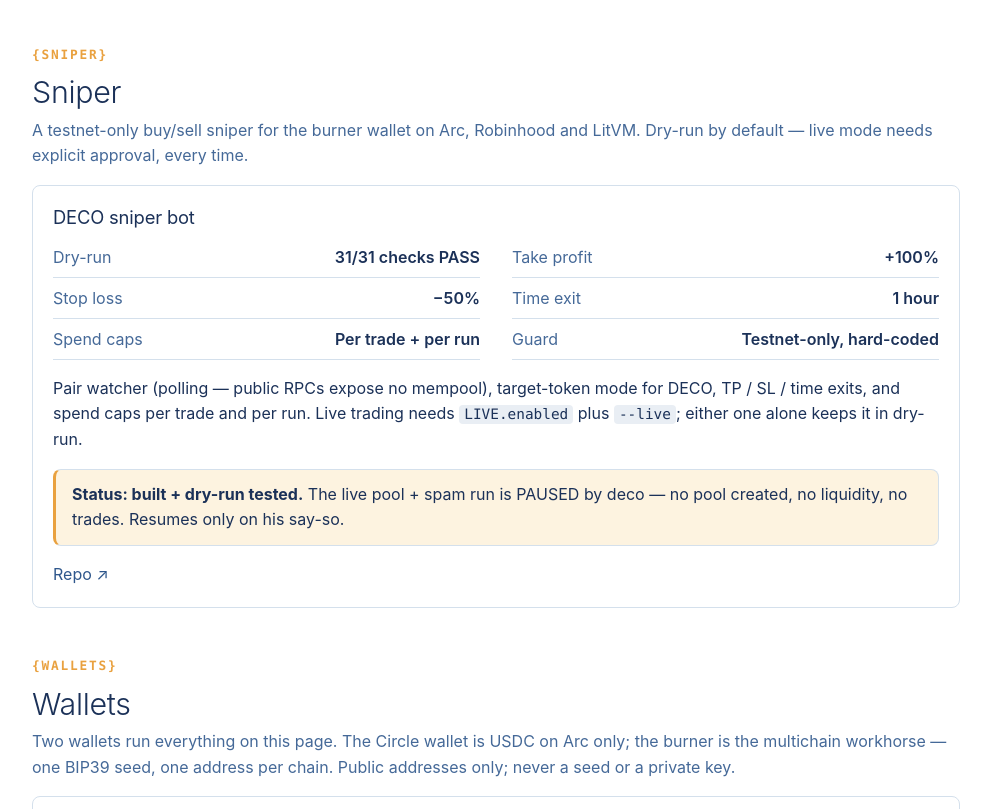
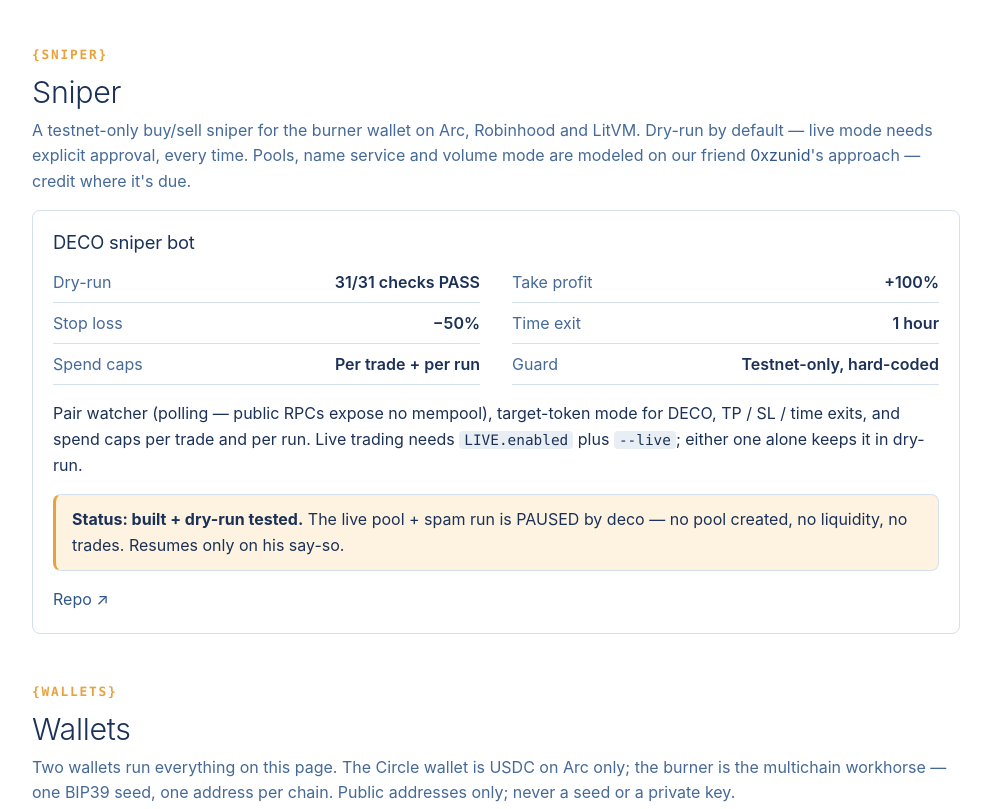
Before and after one commit to 0xspotonchain/deco, a plain HTML site: page index.html in a window 1280 px wide. Shown: the part 2412-3221 px from the top of the page, without its empty margins (144-1135 px from the left). Drawn offline with Linux system fonts and the light colour scheme.

Commit message:
Credit @airdropfind and 0xzunid

```diff
--- a/index.html
+++ b/index.html
@@ -126,7 +126,7 @@
   <section id="sniper">
     <p class="eyebrow">{sniper}</p>
     <h2>Sniper</h2>
-    <p class="section-intro">A testnet-only buy/sell sniper for the burner wallet on Arc, Robinhood and LitVM. Dry-run by default — live mode needs explicit approval, every time.</p>
+    <p class="section-intro">A testnet-only buy/sell sniper for the burner wallet on Arc, Robinhood and LitVM. Dry-run by default — live mode needs explicit approval, every time. Pools, name service and volume mode are modeled on our friend <a href="https://0xzunid.github.io/0xzunid.muse.ai/" target="_blank" rel="noopener">0xzunid</a>'s approach — credit where it's due.</p>
     <div class="card">
       <h3>DECO sniper bot</h3>
       <dl class="facts">
@@ -291,6 +291,8 @@
       <li><a href="https://github.com/0xspotonchain/token-launch-radar" target="_blank" rel="noopener">token-launch-radar ↗</a></li>
       <li><a href="https://raw.githubusercontent.com/0xspotonchain/deco-tokens/main/tokenlist.json" target="_blank" rel="noopener">DECO token list ↗</a></li>
       <li><a href="https://chainlist.org/" target="_blank" rel="noopener">chainlist.org ↗</a> <span class="muted">— EVM chain directory; source of the chain configs behind the wallet, sniper and dashboard</span></li>
+      <li><a href="https://t.me/s/airdropfind" target="_blank" rel="noopener">@airdropfind ↗</a> <span class="muted">— Telegram channel; source of many leads here, every item verified first</span></li>
+      <li><a href="https://0xzunid.github.io/0xzunid.muse.ai/" target="_blank" rel="noopener">0xzunid.muse ↗</a> <span class="muted">— our friend <a href="https://github.com/0xzunid" target="_blank" rel="noopener">0xzunid</a>; the pools, name service and volume sniper are modeled on his approach</span></li>
     </ul>
   </section>
 </main>
```
